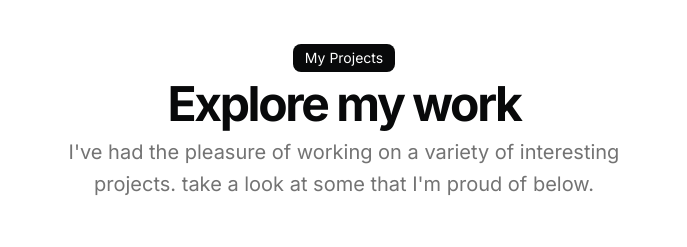
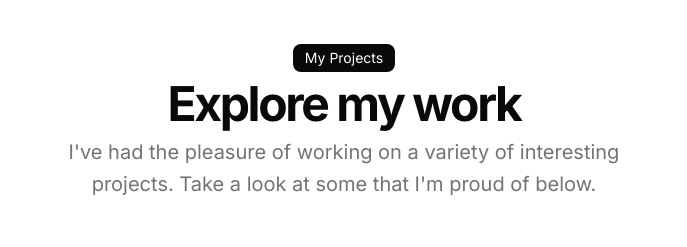
Before and after one commit to chrystalio/portfolio-ui, a Next.js app: page / in a window 1280 px wide. Shown: the part 1260-1507 px from the top of the page, without its empty margins (296-983 px from the left). Built offline with nearby package versions, Linux system fonts and the light colour scheme.

Commit message:
Fix text capitalization

```diff
--- a/src/app/page.tsx
+++ b/src/app/page.tsx
@@ -116,7 +116,7 @@ export default function Page() {
                   Explore my work
                 </h2>
                 <p className="text-muted-foreground md:text-xl/relaxed lg:text-base/relaxed xl:text-xl/relaxed">
-                   I've had the pleasure of working on a variety of interesting projects. take a look at some that I'm proud of below.
+                   I've had the pleasure of working on a variety of interesting projects. Take a look at some that I'm proud of below.
                 </p>
               </div>
             </div>
```
